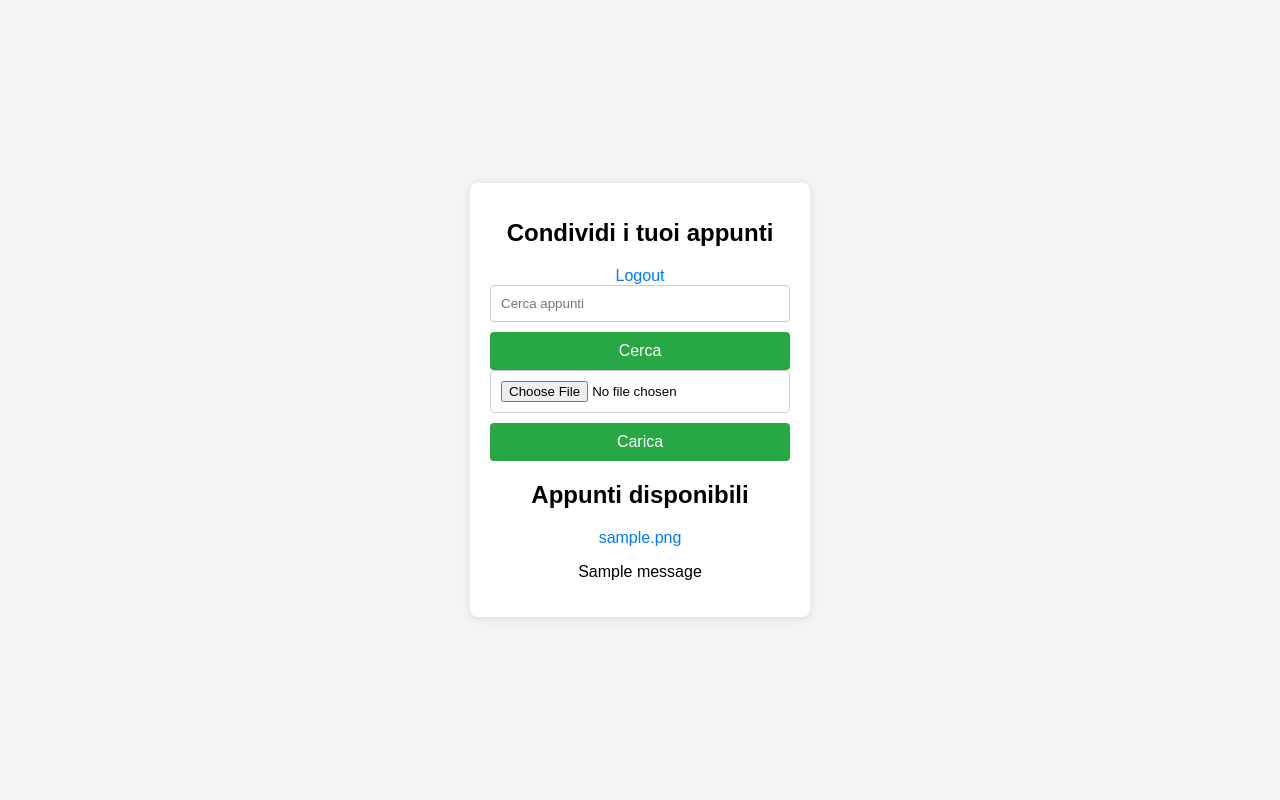
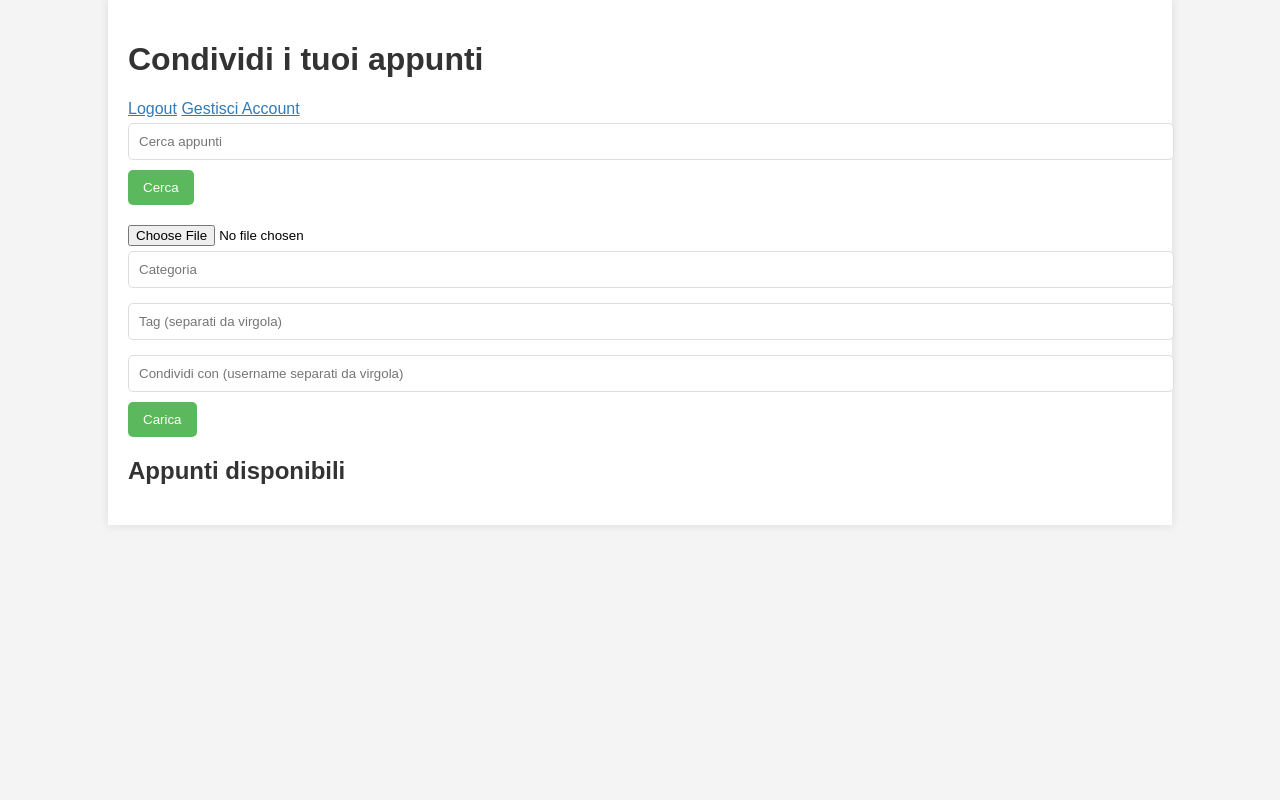
Before and after one commit to MAS-devteam/NotaMesh, a Flask app: page / in a window 1280 px wide. Run offline with Flask 3, Linux system fonts and the light colour scheme; a user stored in the database is signed in; tables that the repository leaves empty hold one stand-in row (values such as "Sample post"); one stand-in notice (Sample message) is shown.

Commit message:
Add files via upload

```diff
--- a/app.py
+++ b/app.py
@@ -33,6 +33,19 @@
 class Note(db.Model):
     id = db.Column(db.Integer, primary_key=True)
     filename = db.Column(db.String(150), nullable=False)
+    category = db.Column(db.String(50), nullable=True)
+    tags = db.Column(db.String(250), nullable=True)  # Memorizza i tag come stringa separata da virgola
+    shared_with = db.Column(db.String(250), nullable=True)  # Memorizza ID utenti separati da virgola
+
+# Modello per i commenti
+class Comment(db.Model):
+    id = db.Column(db.Integer, primary_key=True)
+    note_id = db.Column(db.Integer, db.ForeignKey('note.id'), nullable=False)
+    user_id = db.Column(db.Integer, db.ForeignKey('user.id'), nullable=False)
+    comment_text = db.Column(db.Text, nullable=False)
+    rating = db.Column(db.Integer, nullable=True)
+    user = db.relationship('User', backref=db.backref('comments', lazy=True))
+    note = db.relationship('Note', backref=db.backref('comments', lazy=True))
 
 @login_manager.user_loader
 def load_user(user_id):
@@ -87,34 +100,78 @@
 @login_required
 def index():
     search_query = request.args.get('search', '')
+    user_id_str = str(current_user.id)
+
     if search_query:
-        notes = Note.query.filter(Note.filename.contains(search_query)).all()
+        notes = Note.query.filter(
+            (Note.filename.contains(search_query)) |
+            (Note.category.contains(search_query)) |
+            (Note.tags.contains(search_query))
+        ).all()
     else:
-        notes = Note.query.all()
+        notes = Note.query.filter(
+            (Note.shared_with.contains(user_id_str)) |
+            (Note.shared_with.is_(None))  # Opzionale, mostra i file non condivisi
+        ).all()
     return render_template('index.html', notes=notes, search_query=search_query)
 
 # Route per il caricamento dei file (protetta)
 @app.route('/upload', methods=['POST'])
 @login_required
 def upload_file():
-    if 'file' not in request.files:
-        return redirect(request.url)
     file = request.files['file']
-    if file.filename == '':
-        return redirect(request.url)
-    if file:
+    category = request.form['category']
+    tags = request.form['tags']
+    shared_with = request.form['shared_with']  # Usernames separati da virgola
+
+    if file and category:
         filename = file.filename
         file.save(os.path.join(app.config['UPLOAD_FOLDER'], filename))
-        new_note = Note(filename=filename)
+        new_note = Note(filename=filename, category=category, tags=tags, shared_with=shared_with)
         db.session.add(new_note)
         db.session.commit()
+        flash('File caricato con successo!')
+        return redirect(url_for('index'))
+    else:
+        flash('Tutti i campi sono obbligatori.')
         return redirect(url_for('index'))
 
-# Route per scaricare i file (pubblica)
+# Route per aggiungere commenti
+@app.route('/add_comment/<int:note_id>', methods=['POST'])
+@login_required
+def add_comment(note_id):
+    comment_text = request.form['comment_text']
+    rating = request.form.get('rating')
+
+    new_comment = Comment(note_id=note_id, user_id=current_user.id, comment_text=comment_text, rating=rating)
+    db.session.add(new_comment)
+    db.session.commit()
+    flash('Commento aggiunto con successo!')
+    return redirect(url_for('index'))
+
+# Route per scaricare i file (protetta)
 @app.route('/uploads/<filename>')
 @login_required
 def download_file(filename):
     return send_from_directory(app.config['UPLOAD_FOLDER'], filename)
 
+# Route per gestire l'account utente
+@app.route('/account', methods=['GET', 'POST'])
+@login_required
+def account():
+    if request.method == 'POST':
+        new_username = request.form['username']
+        new_password = request.form['password']
+        if new_password:
+            hashed_password = generate_password_hash(new_password, method='pbkdf2:sha256')
+            current_user.password = hashed_password
+        if new_username:
+            current_user.username = new_username
+        db.session.commit()
+        flash('Informazioni aggiornate con successo!')
+        return redirect(url_for('account'))
+
+    return render_template('account.html', user=current_user)
+
 if __name__ == '__main__':
     app.run(debug=True)
--- a/static/styles.css
+++ b/static/styles.css
@@ -3,68 +3,49 @@
     background-color: #f4f4f4;
     margin: 0;
     padding: 0;
-    display: flex;
-    justify-content: center;
-    align-items: center;
-    height: 100vh;
 }
 
 .container {
-    background: white;
+    width: 80%;
+    margin: 0 auto;
     padding: 20px;
-    border-radius: 8px;
-    box-shadow: 0 2px 10px rgba(0, 0, 0, 0.1);
-    width: 300px;
-    text-align: center;
+    background-color: #fff;
+    box-shadow: 0 0 10px rgba(0, 0, 0, 0.1);
 }
 
-h1 {
-    font-size: 24px;
+h1, h2, h3 {
+    color: #333;
+}
+
+form {
     margin-bottom: 20px;
 }
 
-form {
-    display: flex;
-    flex-direction: column;
-}
-
-input[type="text"],
-input[type="password"],
-input[type="file"] {
+input[type="text"], input[type="password"], textarea {
+    width: 100%;
     padding: 10px;
-    margin-bottom: 10px;
-    border: 1px solid #ccc;
-    border-radius: 4px;
+    margin: 5px 0 10px 0;
+    border: 1px solid #ddd;
+    border-radius: 5px;
 }
 
 input[type="submit"] {
-    padding: 10px;
+    background-color: #5cb85c;
+    color: #fff;
     border: none;
-    border-radius: 4px;
-    background-color: #28a745;
-    color: white;
+    padding: 10px 15px;
+    border-radius: 5px;
     cursor: pointer;
-    font-size: 16px;
 }
 
 input[type="submit"]:hover {
-    background-color: #218838;
+    background-color: #4cae4c;
 }
 
 a {
-    color: #007bff;
-    text-decoration: none;
+    color: #337ab7;
 }
 
 a:hover {
     text-decoration: underline;
 }
-
-ul {
-    list-style-type: none;
-    padding: 0;
-}
-
-ul li {
-    margin-bottom: 10px;
-}
--- a/templates/index.html
+++ b/templates/index.html
@@ -13,6 +13,9 @@
         <!-- Link per il logout -->
         <a href="{{ url_for('logout') }}">Logout</a>
 
+        <!-- Link per gestire l'account -->
+        <a href="{{ url_for('account') }}">Gestisci Account</a>
+
         <!-- Form di ricerca -->
         <form method="GET" action="{{ url_for('index') }}">
             <input type="text" name="search" placeholder="Cerca appunti" value="{{ search_query }}">
@@ -21,7 +24,10 @@
 
         <!-- Form per caricare un nuovo file -->
         <form action="/upload" method="post" enctype="multipart/form-data">
-            <input type="file" name="file">
+            <input type="file" name="file" required>
+            <input type="text" name="category" placeholder="Categoria" required>
+            <input type="text" name="tags" placeholder="Tag (separati da virgola)">
+			<input type="text" name="shared_with" placeholder="Condividi con (username separati da virgola)">
             <input type="submit" value="Carica">
         </form>
 
@@ -29,19 +35,36 @@
         <h2>Appunti disponibili</h2>
         <ul>
             {% for note in notes %}
-                <li><a href="{{ url_for('download_file', filename=note.filename) }}">{{ note.filename }}</a></li>
+                <li>
+                    <a href="{{ url_for('download_file', filename=note.filename) }}">{{ note.filename }}</a>
+                    <p>Categoria: {{ note.category }}</p>
+                    <p>Tag: {{ note.tags }}</p>
+
+                    <!-- Commenti e valutazioni -->
+                    <h3>Commenti</h3>
+                    <ul>
+                        {% for comment in note.comments %}
+                            <li>
+                                <strong>{{ comment.user.username }}:</strong> {{ comment.comment_text }} - Valutazione: {{ comment.rating }}
+                            </li>
+                        {% endfor %}
+                    </ul>
+
+                    <form action="{{ url_for('add_comment', note_id=note.id) }}" method="post">
+                        <textarea name="comment_text" placeholder="Aggiungi un commento" required></textarea>
+                        <select name="rating">
+                            <option value="">Valuta</option>
+                            <option value="1">1</option>
+                            <option value="2">2</option>
+                            <option value="3">3</option>
+                            <option value="4">4</option>
+                            <option value="5">5</option>
+                        </select>
+                        <input type="submit" value="Aggiungi Commento">
+                    </form>
+                </li>
             {% endfor %}
         </ul>
-
-        {% with messages = get_flashed_messages() %}
-            {% if messages %}
-                <ul>
-                    {% for message in messages %}
-                        <li>{{ message }}</li>
-                    {% endfor %}
-                </ul>
-            {% endif %}
-        {% endwith %}
     </div>
 </body>
 </html>
```
Also changed, not shown: templates/account.html (added, +21 -0 lines), templates/login.html (+4 -15 lines), templates/register.html (+5 -16 lines).
